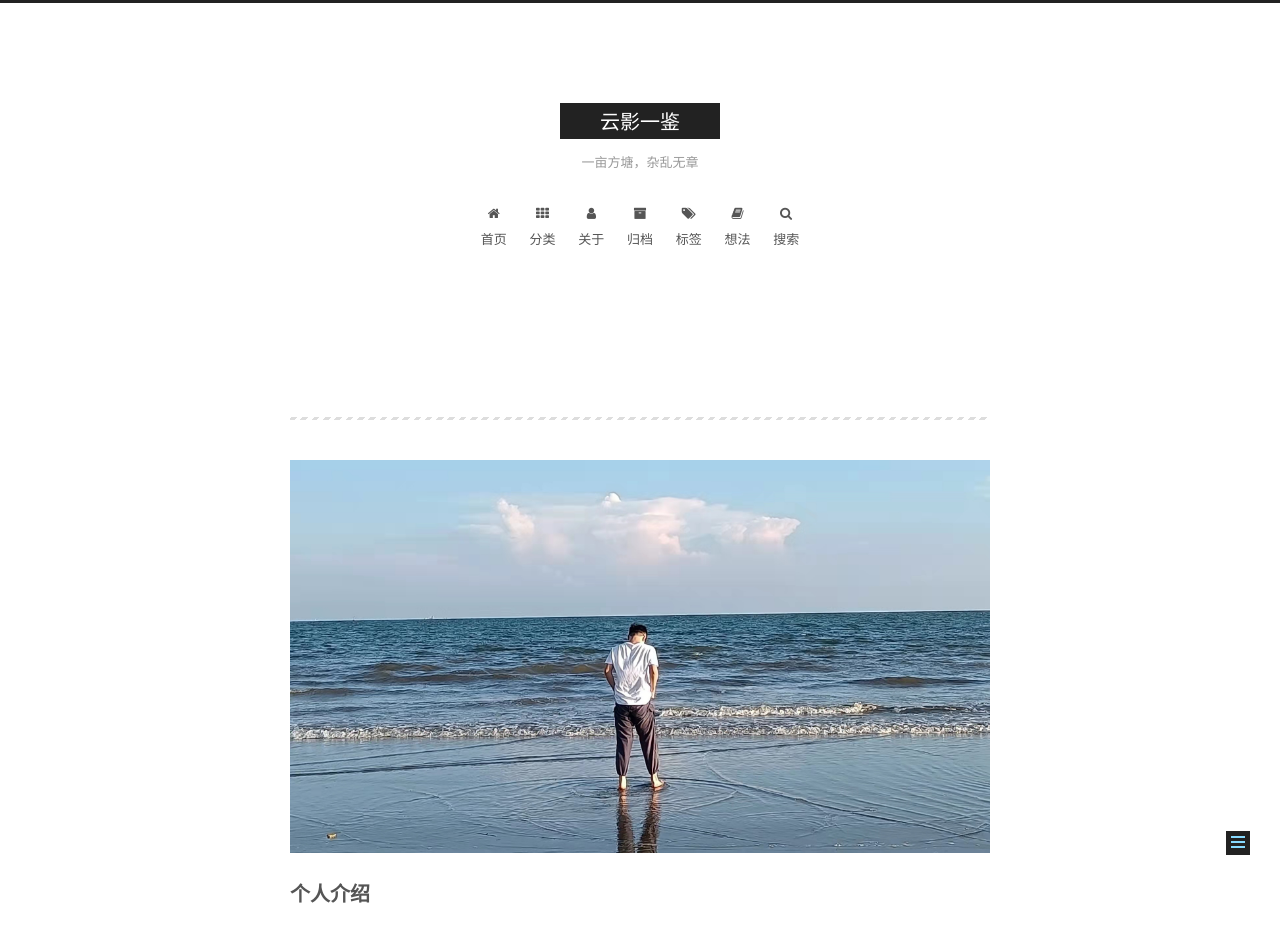
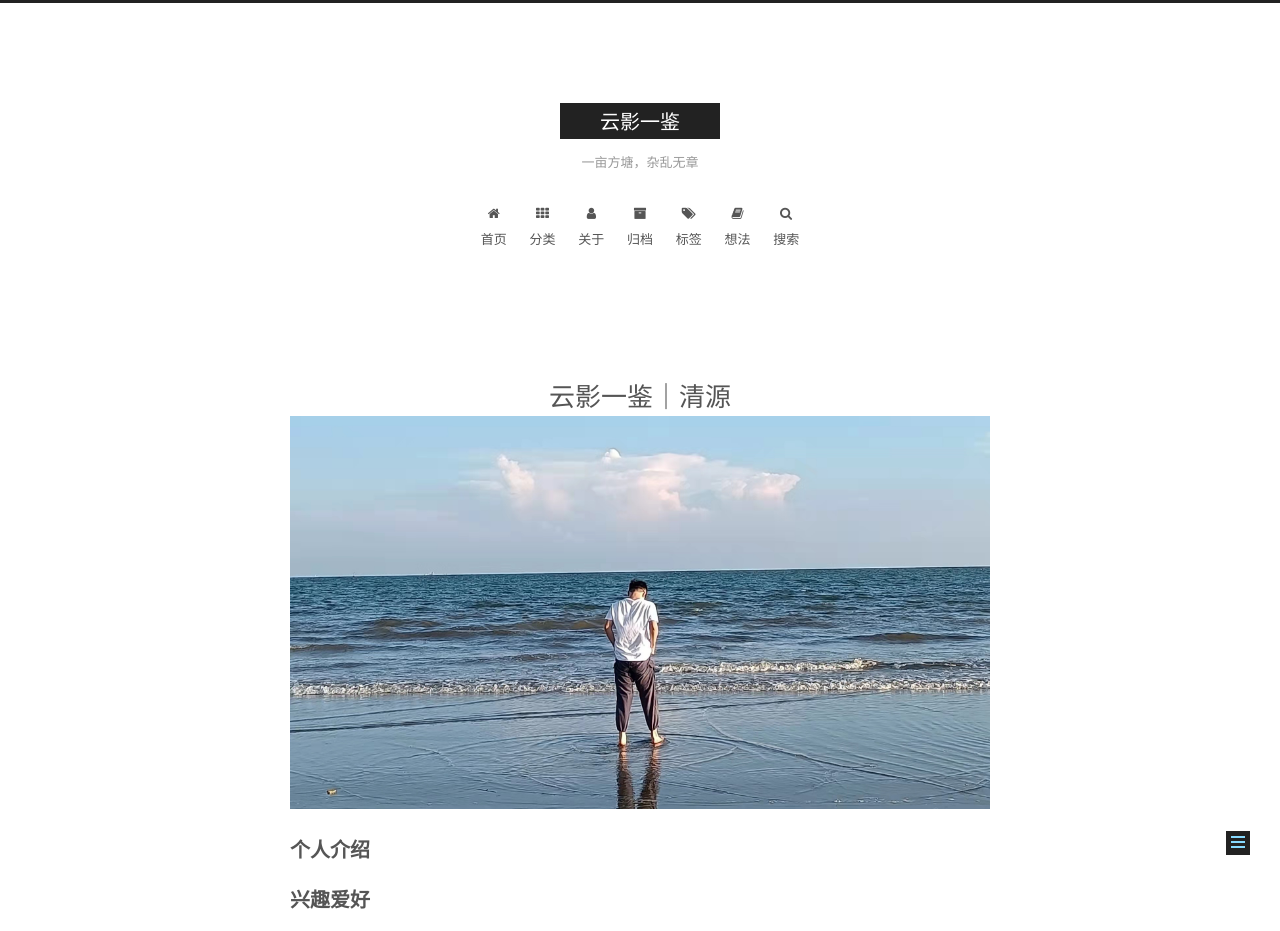
Before and after one commit to Kerwin0766/Kerwin0766.github.io, a Jekyll site: the page built from about/index.md, in a window 1280 px wide. Shown: the top 931 px of the page. Built offline with Jekyll 4.4.1, drawn with Linux system fonts in a browser that asks for light colours; emoji names are drawn with the system emoji font; comment, search, counter and statistics services are not loaded.

Commit message:
Update index.md

```diff
--- a/about/index.md
+++ b/about/index.md
@@ -1,8 +1,9 @@
 ---
 layout: page
+title: 云影一鉴｜清源
 type:
 ---
-***
+
 ![touxiang](/images/65D97825-8D36-4CB7-B668-2A86112D771D.jpeg)
 ## 个人介绍
 
```
